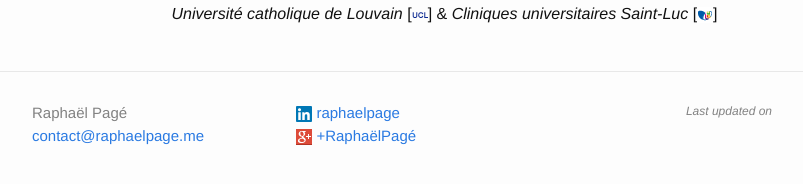
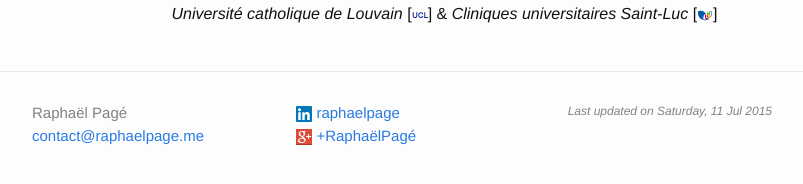
Before and after one commit to raphaelpage/raphaelpage.github.io, a Jekyll site: the page built from doctor/index.html, in a window 1280 px wide and 900 px high, scrolled down 603 px. Shown: the part 693-877 px from the top of the window, without its empty margins (238-1041 px from the left). Built offline with Jekyll 4.4.1, drawn with Linux system fonts in a browser that asks for light colours.

Commit message:
Last update message

```diff
--- a/_config.yml
+++ b/_config.yml
@@ -4,6 +4,7 @@ email: contact@raphaelpage.me
 description: Raphaël Pagé’s personal website.
 baseurl: ""
 url: http://raphaelpage.me
+last_modified_at: 2015-07-11
 
 # Author settings
 firstname: Raphaël
@@ -15,7 +16,3 @@ googleplus_username: "+RaphaëlPagé"
 # Build settings
 markdown: kramdown
 permalink: pretty
-
-# Gems
-gems:
-  - jekyll-last-modified-at
--- a/_includes/footer.html
+++ b/_includes/footer.html
@@ -36,7 +36,7 @@
       </div>
 
       <div class="footer-col footer-col-3">
-        <p class="-update">Last updated on {{ page.last_modified_at | date: "%A, %d %b %Y" }}</p>
+        <p class="-update">Last updated on {{ site.last_modified_at | date: "%A, %d %b %Y" }}</p>
       </div>
     </div>
   </div>
--- a/doctor/index.html
+++ b/doctor/index.html
@@ -45,7 +45,7 @@ title: Dr Raphaël Pagé
     <span class="-period">27 Jun 2015</span>
     <span class="-element">
       <strong>Raphaël Pagé, M.D.</strong>
-      <a href="{{ "/documents/serment-d-hippocrate.jpg" | prepend: site.baseurl }}" target="_blank">&#8682;</a>,
+      <a href="{{ "/images/serment-d-hippocrate.jpg" | prepend: site.baseurl }}" target="_blank">&#8682;</a>,
       <em>Université catholique de Louvain</em>
       <span class="-nobreak">[<a href="http://www.uclouvain.be" target="_blank"><img class="icon" src="{{ "/images/ucl-favicon.ico" | prepend: site.baseurl }}"></a>]</span>
     </span>
```
Also changed, not shown: images/identity.jpg, images/serment-d-hippocrate.jpg (renamed from documents/serment-d-hippocrate.jpg).
